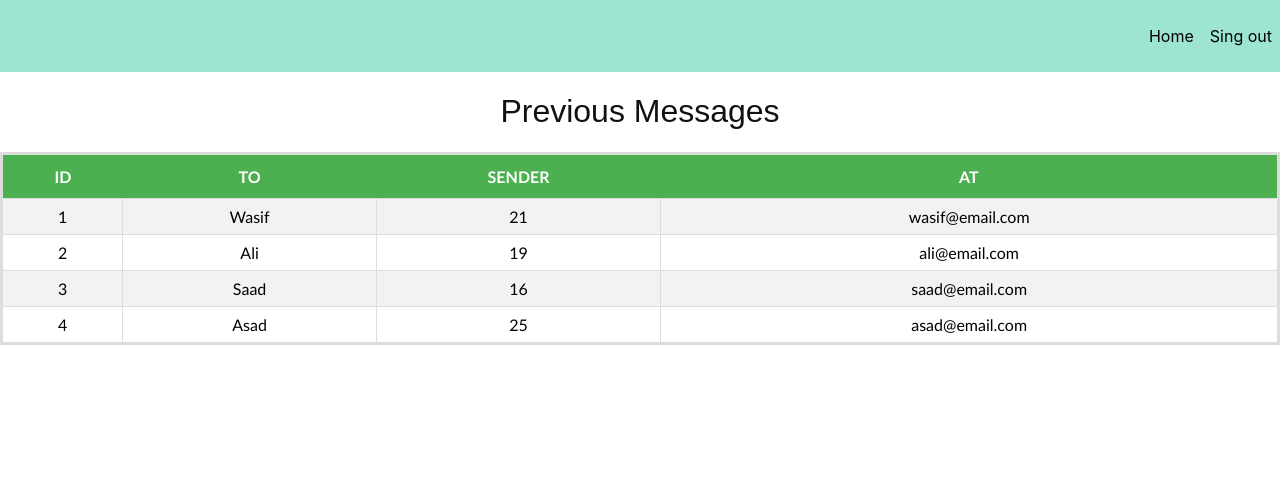
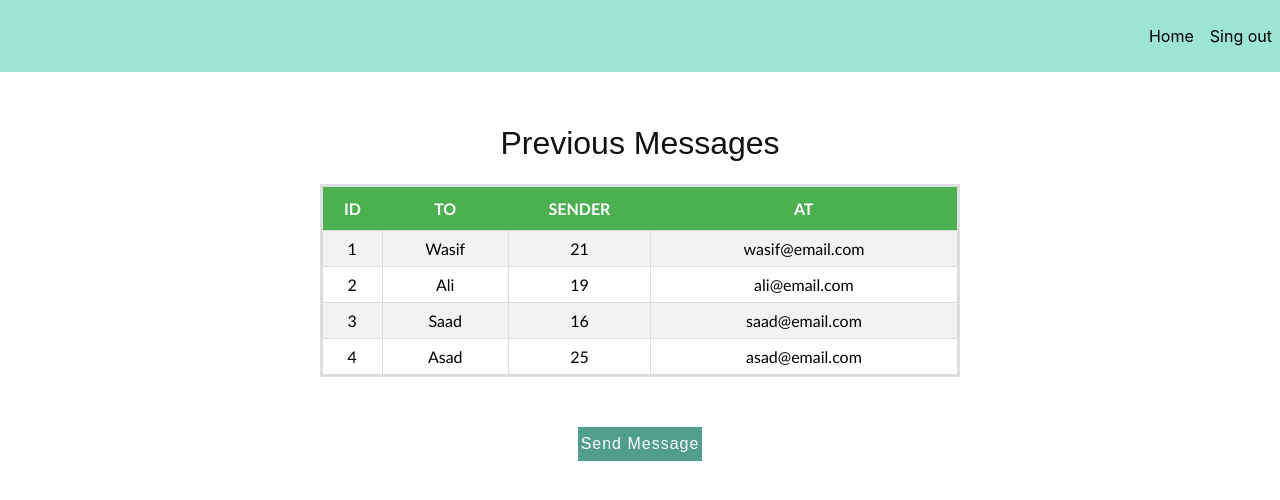
Before and after one commit to KyrolosMagdy/pero.kero01-gmail.com, a React (Create React App) app: page / in a window 1280 px wide. Shown: the top 500 px of the page. Built offline with nearby package versions, Linux system fonts and the light colour scheme.

Commit message:
adding sendMessage button, some front-end improvements

```diff
--- /dev/null
+++ b/src/components/message-inputs/message-input.styles.css
@@ -0,0 +1,143 @@
+/* Colors */
+/*
+dark blue: #476A6F
+light blue: #258EA6
+dark green: #519E8A
+medium green: #7EB09B
+light green: #A3C4BC
+*/
+
+
+.wrapper-2 {
+    height: 100vh;
+    width: 100%;
+    display: flex;
+    flex-direction: column;
+    justify-content: center;
+    align-items: center;
+}
+
+.textarea{
+  height: 6em;
+}
+
+  .form-wrapper {
+    width: 400px;
+    display: flex;
+    flex-direction: column;
+    padding: 20px 40px;
+    border-radius: 10px;
+    box-shadow: 0px 10px 50px #555;
+    background-color: #ffffff;
+  }
+
+  form {
+    width: 100%;
+    display: flex;
+    flex-wrap: wrap;
+  }
+
+  h1 {
+    text-align: center;
+    width: 100%;
+    color: #111;
+    font-weight: lighter;
+    font-family: -apple-system, BlinkMacSystemFont, "Segoe UI", Roboto, Oxygen,
+      Ubuntu, Cantarell, "Open Sans", "Helvetica Neue", sans-serif;
+  }
+
+  label {
+    font-size: 0.8em;
+    margin-bottom: 0.25em;
+    color: #222;
+    font-weight: lighter;
+  }
+
+  input {
+    padding: 10px 10px;
+    border-radius: 5px;
+    outline: none;
+    border: 1px solid #cfcfcf;
+  }
+
+  input::placeholder {
+    font-size: 1.2em;
+    font-weight: lighter;
+    color: #999;
+  }
+
+  input.error {
+    border: 1px solid red;
+  }
+
+  .errorMessage {
+    color: red;
+    font-size: 0.75em;
+    display: relative;
+  }
+
+  .messageTo {
+    margin-right: 1%;
+  }
+
+  .messageTitle {
+    margin-left: 1%;
+  }
+
+  .messageTo,
+  .messageTitle,
+  .messageContent {
+    display: flex;
+    flex-direction: column;
+    margin-bottom: 15px;
+  }
+
+  .messageTo,
+  .messageTitle {
+    width: 100%;
+  }
+
+  .messageContent {
+    width: 100%;
+  }
+
+  .messageButton {
+    width: 100%;
+    display: flex;
+    flex-direction: column;
+    align-items: center;
+  }
+
+  .messageButton button {
+    background-color: #519e8a;
+    color: #fff;
+    border: 2px solid #fff;
+    width: 100%;
+    margin-top: 1em;
+    padding: 8px 0px;
+    font-size: 1em;
+    font-weight: lighter;
+    letter-spacing: 1px;
+    margin-bottom: 0.25em;
+  }
+
+  .messageButton button:hover {
+    color: #519e8a;
+    background-color: #fff;
+    border: 2px solid #519e8a;
+  }
+
+  .messageButton small {
+    color: #999;
+    font-weight: lighter;
+  }
+
+  .hideMessageSender {
+    padding-left: 12px;
+  cursor: pointer;
+  }
+  .remove-button {
+    display: flex;
+    justify-content: flex-end;
+    cursor: pointer;
+  }
--- /dev/null
+++ b/src/components/message-inputs/message-inputs.component.jsx
@@ -0,0 +1,117 @@
+import React from 'react';
+import './message-input.styles.css';
+
+class InputsForm extends React.Component {
+    constructor(props) {
+        super(props);
+        this.state = {
+            messageTitle: '',
+            messageContent: '',
+            to: '',
+            formErrors: {
+                messageTo: '',
+                messageTitle: '',
+                messageContent: ''
+            }
+        };
+    }
+
+    handleInputChange = (e) => {
+        const { name, value } = e.target;
+        console.log(`name: ${name},
+        value: ${value}
+    `)
+    }
+
+    handleClick = (e) => {
+        e.preventDefault();
+        const {onClick} = this.props;
+        onClick();
+    }
+
+    render() {
+        return (
+            <div className="wrapper-2" >
+                <div className="form-wrapper">
+                <div className='remove-button' onClick={this.handleClick}>
+                    &#10005;
+                </div>
+
+
+                    <h1> Send a New Message </h1>
+                    <form onSubmit={this.handleInputChange} noValidate>
+                        <div className="messageTo" >
+                            <label htmlFor="messageTo" > To: </label>
+                            <input
+                                type="email"
+                                className={this.state.formErrors.messageTo.length > 0 ? "error" : null}
+                                placeholder="Email like asfdfgd12@jhffd.com"
+                                name="messageTo"
+                                noValidate
+                                onChange={this.handleInputChange}
+                            />
+                            {this.state.formErrors.messageTo.length > 0 &&
+                                <span className="errorMessage"> {this.state.formErrors.messageTo} </span>
+                            }
+                        </div>
+                        <div className="messageTitle" >
+                            <label htmlFor="messageTitle" > Title: </label>
+                            <input
+                                type="text"
+                                className={this.state.formErrors.messageTitle.length > 0 ? "error" : null}
+                                placeholder="Add Message title"
+                                name="messageTitle"
+                                noValidate
+                                onChange={this.handleInputChange}
+                            />
+                            {this.state.formErrors.messageTitle.length > 0 &&
+                                <span className="errorMessage"> {this.state.formErrors.messageTitle} </span>
+                            }
+                        </div>
+                        <div className="messageContent" >
+                            <label htmlFor="messageContent" > Message: </label>
+                            <textarea
+                                type="messageContent"
+                                className={this.state.formErrors.messageContent.length > 0 ? "error" : 'textarea'}
+                                placeholder="Enter Your Message"
+                                name="messageContent"
+                                noValidate
+                                onChange={this.handleInputChange}
+                            />
+                            {this.state.formErrors.messageContent.length > 0 &&
+                                <span className="errorMessage"> {this.state.formErrors.messageContent} </span>
+                            }
+                        </div>
+                        <div className="messageButton" >
+                            <button type="submit"> Send Message </button>
+                        </div>
+                    </form>
+                </div>
+            </div>
+            // <div className='container' >
+            //     <div className='form-wrapper'>
+            //         <form>
+            //             <label>To: </label>
+            //             <input
+            //                 type='email'
+            //                 name='messageTo'
+            //                 onChange={this.handleInputChange}
+            //             />
+            //             <label> Title </label>
+            //             <input
+            //                 type='text'
+            //                 name='messageTitle'
+            //                 onChange={this.handleInputChange}
+            //             />
+
+            //             <textarea name='messageContent' onChange={this.handleInputChange} />
+            //         </form>
+            //     </div>
+            // </div>
+        );
+
+
+    }
+}
+
+export default InputsForm;
--- a/src/components/table/table.component.jsx
+++ b/src/components/table/table.component.jsx
@@ -37,8 +37,9 @@ class Table extends Component {
 
    render() {
       return (
-         <div>
-            <h1 className='title'>Previous Messages</h1>
+         <div className='mainContainer'>
+         <div className = 'tableContainer'>
+            <h1 className='tableTitle'>Previous Messages</h1>
             <table className='students'>
                <tbody>
                   <tr>{this.renderTableHeader()}</tr>
@@ -46,6 +47,8 @@ class Table extends Component {
                </tbody>
             </table>
          </div>
+         </div>
+
       )
    }
 }
--- a/src/components/table/table.styles.css
+++ b/src/components/table/table.styles.css
@@ -1,6 +1,19 @@
-.title {
+.mainContainer {
+  display: flex;
+  justify-content: center;
+  margin-top: 2em;
+  margin-bottom: 2em;
+}
+
+.tableContainer{
+  width: 50%
+}
+
+.tableTitle {
+    display: flex;
     text-align: center;
     font-family: arial, sans-serif;
+    justify-content: center;
   }
 
   .students {
--- a/src/pages/home-page/home-page.container.jsx
+++ b/src/pages/home-page/home-page.container.jsx
@@ -1,12 +1,41 @@
 import React from 'react';
 import TableWrapper from '../../components/table-wrapper/table-wrapper.component';
+import InputsForm from '../../components/message-inputs/message-inputs.component';
+import './home-page.styles.css';
 
-const HomePage = () => {
-    return (
-        <div>
-            <TableWrapper />
-        </div>
-    )
+class HomePage extends React.Component {
+    constructor(props) {
+        super(props);
+        this.state = {
+            sendMessageTriggered: false
+        }
+    }
+
+    handleClick = () => {
+        const previousState = this.state.sendMessageTriggered;
+        this.setState({
+            sendMessageTriggered: !previousState
+        })
+    }
+    render() {
+        return (
+            <div>
+                <TableWrapper />
+                {
+                    this.state.sendMessageTriggered ? <InputsForm onclick={this.state.handleClick}/> :
+                        <div className='buttonWrapper'>
+                            <div className="sendMessage" >
+                                <button type="submit" onClick={this.handleClick}> Send Message </button>
+                            </div>
+                        </div>
+
+                }
+
+
+            </div>
+        )
+    }
+
 };
 
 export default HomePage;
--- a/src/pages/home-page/home-page.styles.css
+++ b/src/pages/home-page/home-page.styles.css
@@ -0,0 +1,37 @@
+.buttonWrapper{
+    display: flex;
+    justify-content: center;
+    align-items: center;
+    width: 100%;
+}
+
+.sendMessage {
+    width: 10%;
+    display: flex;
+    flex-direction: column;
+    align-items: center;
+  }
+
+  .sendMessage button {
+    background-color: #519e8a;
+    color: #fff;
+    border: 2px solid #fff;
+    width: 100%;
+    margin-top: 1em;
+    padding: 8px 0px;
+    font-size: 1em;
+    font-weight: lighter;
+    letter-spacing: 1px;
+    margin-bottom: 0.25em;
+  }
+
+  .sendMessage button:hover {
+    color: #519e8a;
+    background-color: #fff;
+    border: 2px solid #519e8a;
+  }
+
+  .sendMessage small {
+    color: #999;
+    font-weight: lighter;
+  }
```
Also changed, not shown: 1 other file (tests, documents, lock files or other folders).
